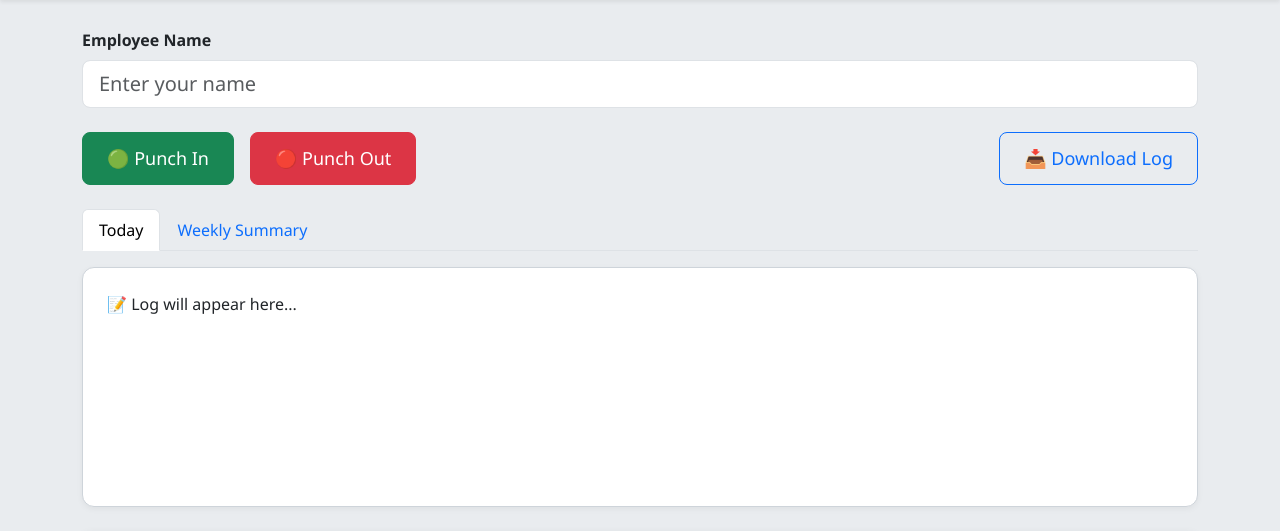
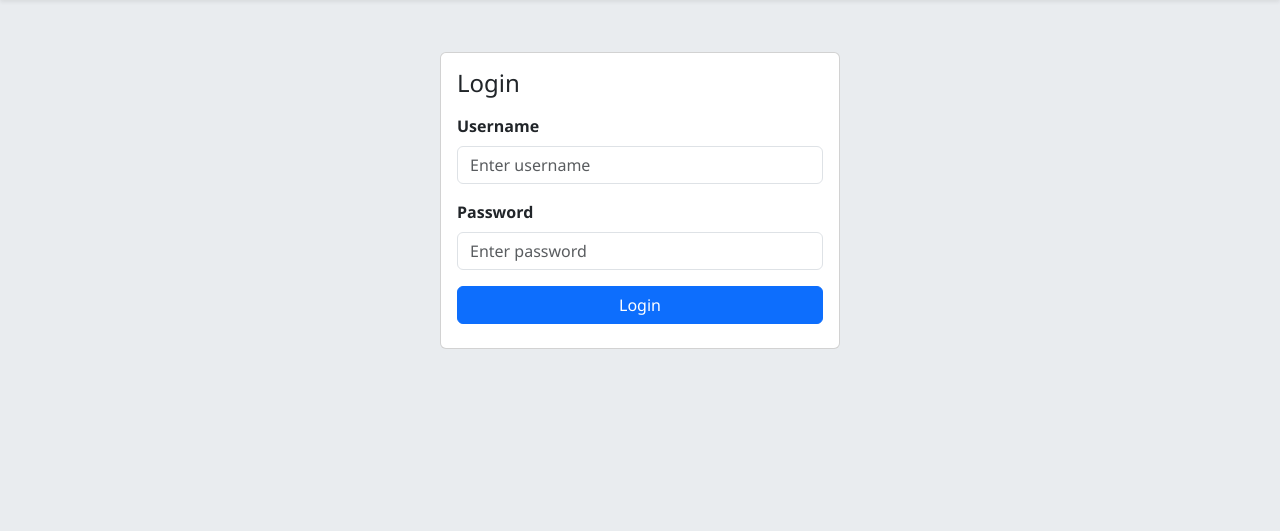
Before and after one commit to Jcarrera007/time-tracker, a Flask app: page / in a window 1280 px wide. Shown: the part 66-597 px from the top of the page. After the commit the page ends 415 px from the top, so only its background shows below. Run offline with Flask 3, Linux system fonts and the light colour scheme; some libraries are stand-ins or nearby versions.

Commit message:
add login and registration forms to index.html

```diff
--- a/templates/index.html
+++ b/templates/index.html
@@ -16,19 +16,61 @@
         <span class="fw-semibold fs-5">Time Tracker Pro</span>
       </a>
       <button class="btn btn-outline-light ms-auto" onclick="toggleDarkMode()">🌓</button>
+      <button class="btn btn-outline-warning ms-2 d-none" id="logoutBtn" onclick="logout()">Logout</button>
     </div>
   </nav>
 
-  <div class="container mt-4">
+  <div class="container mt-4" id="loginSection">
+    <div class="card mx-auto mt-5" style="max-width:400px;">
+      <div class="card-body">
+        <h4 class="card-title mb-3">Login</h4>
+        <div class="mb-3">
+          <label for="loginUsername" class="form-label">Username</label>
+          <input type="text" id="loginUsername" class="form-control" placeholder="Enter username">
+        </div>
+        <div class="mb-3">
+          <label for="loginPassword" class="form-label">Password</label>
+          <input type="password" id="loginPassword" class="form-control" placeholder="Enter password">
+        </div>
+        <button class="btn btn-primary w-100" onclick="login()">Login</button>
+        <div class="text-danger mt-2" id="loginError"></div>
+      </div>
+    </div>
+  </div>
+
+  <div class="container mt-4 d-none" id="mainSection">
     <div class="mb-4">
       <label for="username" class="form-label">Employee Name</label>
-      <input type="text" id="username" class="form-control form-control-lg" placeholder="Enter your name">
+      <input type="text" id="username" class="form-control form-control-lg" placeholder="Enter your name" readonly>
     </div>
 
-    <div class="d-flex flex-wrap gap-3 mb-4">
+    <div class="d-flex flex-wrap gap-3 mb-4" id="punchSection">
       <button class="btn btn-success btn-lg" onclick="punch('IN')">🟢 Punch In</button>
       <button class="btn btn-danger btn-lg" onclick="punch('OUT')">🔴 Punch Out</button>
       <button class="btn btn-outline-primary btn-lg ms-auto" onclick="downloadLog()">📥 Download Log</button>
+    </div>
+
+    <div class="mb-4 d-none" id="adminSection">
+      <h5>Register New User</h5>
+      <div class="row g-2">
+        <div class="col">
+          <input type="text" id="regUsername" class="form-control" placeholder="Username">
+        </div>
+        <div class="col">
+          <input type="password" id="regPassword" class="form-control" placeholder="Password">
+        </div>
+        <div class="col">
+          <select id="regRole" class="form-select">
+            <option value="employee">Employee</option>
+            <option value="admin">Admin</option>
+          </select>
+        </div>
+        <div class="col">
+          <button class="btn btn-success" onclick="registerUser()">Register</button>
+        </div>
+      </div>
+      <div class="text-danger mt-2" id="regError"></div>
+      <div class="text-success mt-2" id="regSuccess"></div>
     </div>
 
     <ul class="nav nav-tabs mb-3" id="logTabs">
@@ -41,7 +83,6 @@
     </ul>
 
     <div class="output-box" id="output">📝 Log will appear here...</div>
-
     <canvas id="summaryChart" class="mt-4 w-100" height="280"></canvas>
   </div>
 
```
